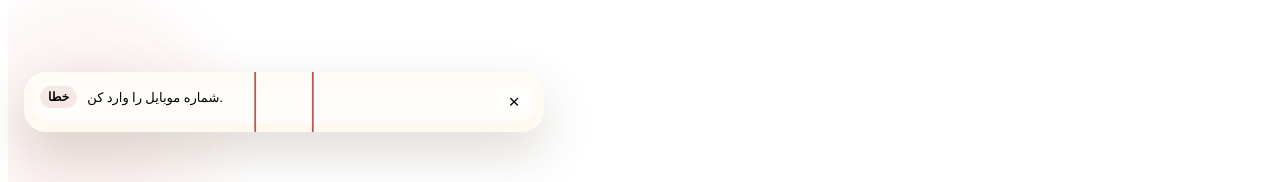
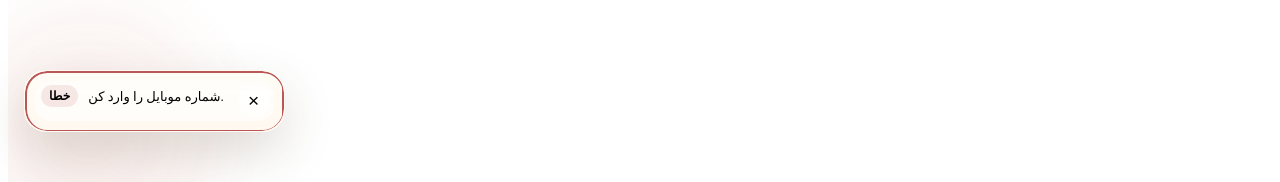
Before and after one commit to NEO-YQB/Gol, a React (Vite) app in the folder apps/admin-panel/: page / in a window 1280 px wide. Both pictures are taken after a click on the button "دریافت کد تایید". Shown: the part 644-826 px from the top of the page. Built offline with nearby package versions, Linux system fonts and the light colour scheme; no server answers.

Commit message:
fix(admin-panel): sync toast timer with border and make width content-driven

```diff
--- a/apps/admin-panel/src/App.css
+++ b/apps/admin-panel/src/App.css
@@ -135,18 +135,22 @@
   z-index: 1200;
   display: grid;
   gap: 14px;
-  width: min(520px, calc(100vw - 32px));
+  width: auto;
   pointer-events: none;
 }
 
 .notice-toast {
+  --notice-border-color: rgba(31, 106, 82, 0.92);
   position: relative;
   overflow: hidden;
   display: grid;
   grid-template-columns: minmax(0, 1fr) auto;
   gap: 14px;
   align-items: start;
+  width: fit-content;
+  max-width: min(720px, calc(100vw - 32px));
   padding: 14px 14px 14px 16px;
+  border: 1.5px solid transparent;
   border-radius: 22px;
   background:
     linear-gradient(180deg, rgba(255, 252, 246, 0.98), rgba(255, 248, 239, 0.95));
@@ -154,6 +158,27 @@
   backdrop-filter: blur(16px);
   pointer-events: auto;
   animation: notice-toast-enter 280ms ease-out;
+  justify-self: start;
+}
+
+.notice-toast::before {
+  content: '';
+  position: absolute;
+  inset: 0;
+  padding: 1.5px;
+  border-radius: inherit;
+  background:
+    conic-gradient(from -90deg, var(--notice-border-color) 0turn, rgba(255, 255, 255, 0.16) 0turn);
+  -webkit-mask:
+    linear-gradient(#000 0 0) content-box,
+    linear-gradient(#000 0 0);
+  -webkit-mask-composite: xor;
+  mask:
+    linear-gradient(#000 0 0) content-box,
+    linear-gradient(#000 0 0);
+  mask-composite: exclude;
+  z-index: 0;
+  animation: notice-border-countdown var(--notice-duration, 10000ms) linear forwards;
 }
 
 .notice-toast::after {
@@ -165,31 +190,10 @@
   z-index: 0;
 }
 
-.notice-toast__ring {
-  position: absolute;
-  inset: 0;
-  width: 100%;
-  height: 100%;
-  z-index: 1;
-  transform: rotate(-90deg);
-}
-
-.notice-toast__ring rect {
-  fill: none;
-  stroke-width: 3;
-  stroke-linecap: round;
-  stroke-dasharray: 100;
-  stroke-dashoffset: 0;
-  animation-duration: var(--notice-duration, 10000ms);
-  animation-name: notice-ring-countdown;
-  animation-timing-function: linear;
-  animation-fill-mode: forwards;
-}
-
 .notice-toast__content,
 .notice-toast__close {
   position: relative;
-  z-index: 2;
+  z-index: 1;
 }
 
 .notice-toast__content {
@@ -230,27 +234,39 @@
 }
 
 .notice-toast--success .notice-toast__content strong,
-.notice-toast--success .notice-toast__ring rect {
+.notice-toast--success {
+  --notice-border-color: rgba(57, 124, 83, 0.9);
+}
+
+.notice-toast--success .notice-toast__content strong {
   color: var(--fm-success);
-  stroke: rgba(57, 124, 83, 0.9);
 }
 
 .notice-toast--error .notice-toast__content strong,
-.notice-toast--error .notice-toast__ring rect {
+.notice-toast--error {
+  --notice-border-color: rgba(180, 73, 73, 0.92);
+}
+
+.notice-toast--error .notice-toast__content strong {
   color: var(--fm-danger);
-  stroke: rgba(180, 73, 73, 0.92);
 }
 
 .notice-toast--warning .notice-toast__content strong,
-.notice-toast--warning .notice-toast__ring rect {
+.notice-toast--warning {
+  --notice-border-color: rgba(181, 133, 52, 0.95);
+}
+
+.notice-toast--warning .notice-toast__content strong {
   color: #9a5d16;
-  stroke: rgba(181, 133, 52, 0.95);
 }
 
 .notice-toast--info .notice-toast__content strong,
-.notice-toast--info .notice-toast__ring rect {
+.notice-toast--info {
+  --notice-border-color: rgba(31, 106, 82, 0.92);
+}
+
+.notice-toast--info .notice-toast__content strong {
   color: var(--fm-brand-primary);
-  stroke: rgba(31, 106, 82, 0.92);
 }
 
 .notice-toast--success .notice-toast__content strong {
@@ -281,13 +297,15 @@
   }
 }
 
-@keyframes notice-ring-countdown {
+@keyframes notice-border-countdown {
   from {
-    stroke-dashoffset: 0;
+    background:
+      conic-gradient(from -90deg, var(--notice-border-color) 1turn, rgba(255, 255, 255, 0.16) 1turn);
   }
 
   to {
-    stroke-dashoffset: 100;
+    background:
+      conic-gradient(from -90deg, var(--notice-border-color) 0turn, rgba(255, 255, 255, 0.16) 0turn);
   }
 }
 
--- a/apps/admin-panel/src/components/NoticeCenter.tsx
+++ b/apps/admin-panel/src/components/NoticeCenter.tsx
@@ -1,5 +1,4 @@
-import { createContext, useCallback, useContext, useEffect, useMemo, useRef, useState, type ReactNode } from 'react'
-import type { CSSProperties } from 'react'
+import { createContext, useCallback, useContext, useEffect, useMemo, useRef, useState, type CSSProperties, type ReactNode } from 'react'
 
 type NoticeTone = 'success' | 'error' | 'warning' | 'info'
 
@@ -46,16 +45,11 @@ function NoticeToast({ item, onClose }: { item: NoticeItem; onClose: () => void
   }, [item.durationMs, onClose])
 
   return (
-    <div className={`notice-toast notice-toast--${item.tone ?? 'info'}`} role="status">
-      <svg
-        aria-hidden="true"
-        className="notice-toast__ring"
-        style={{ ['--notice-duration' as keyof CSSProperties]: `${item.durationMs}ms` } as CSSProperties}
-        preserveAspectRatio="none"
-        viewBox="0 0 100 100"
-      >
-        <rect x="2" y="2" width="96" height="96" rx="18" ry="18" pathLength="100" />
-      </svg>
+    <div
+      className={`notice-toast notice-toast--${item.tone ?? 'info'}`}
+      role="status"
+      style={{ ['--notice-duration' as keyof CSSProperties]: `${item.durationMs}ms` } as CSSProperties}
+    >
       <div className="notice-toast__content">
         <strong>{getNoticeTitle(item.tone ?? 'info')}</strong>
         <p>{item.message}</p>
```
